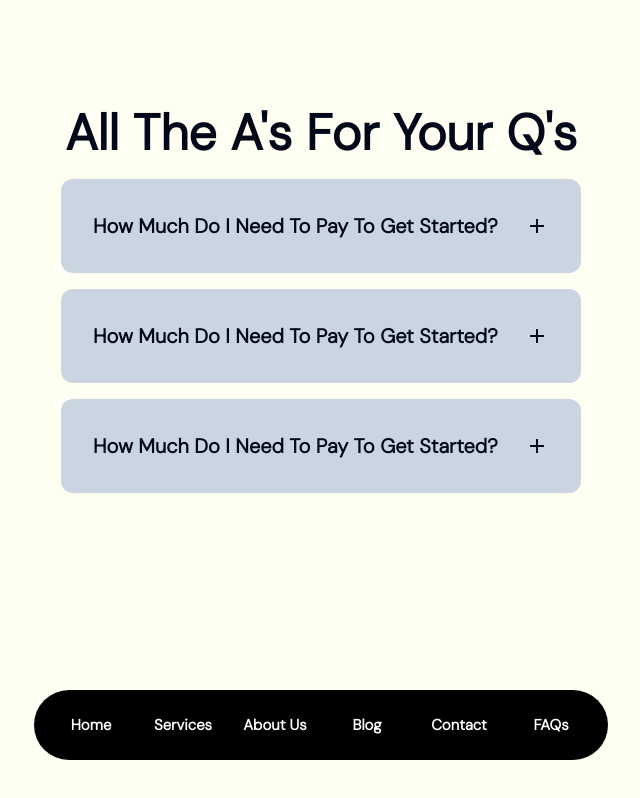
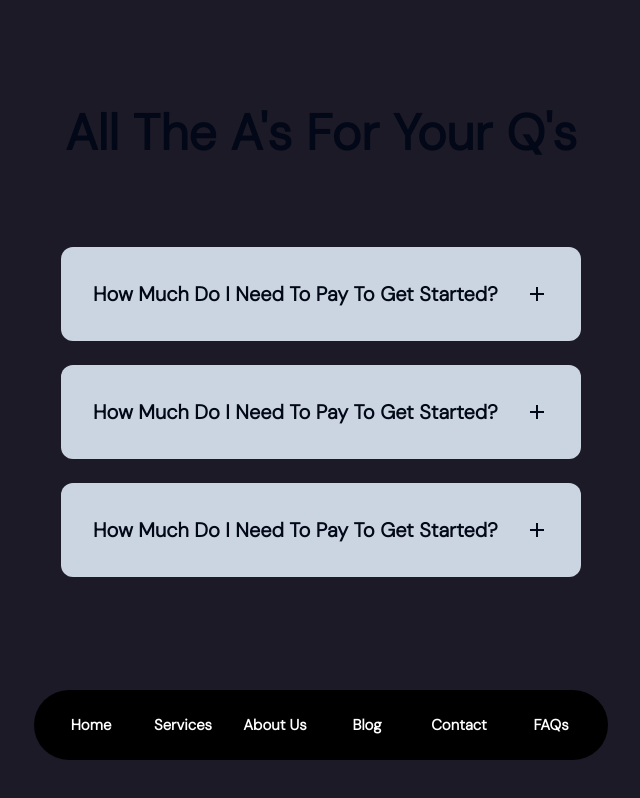
Before and after one commit to hendrckks/demo, a React (Vite) app in the folder optimum/: page /FAQs in a window 1280 px wide. Shown: the whole page, without its empty margins (319-959 px from the left). Built offline with nearby package versions, Linux system fonts and the light colour scheme; a web font is replaced by a local one.

Commit message:
faq tiles hover animation effect

```diff
--- a/optimum/src/components/FAQs.tsx
+++ b/optimum/src/components/FAQs.tsx
@@ -31,19 +31,17 @@ function FAQs() {
   ];
 
   return (
-    <div className="bg-[#FFFEF2] h-[100vh] font-DM-sans">
+    <div className="bg-[#1D1A27] h-[100vh] font-DM-sans">
       <div className="p-24 flex flex-col justify-center items-center">
-        <div className="flex flex-col justify-center items-center w-[520px]">
-          <h1 className="text-[50px] font-semibold">
-            All The A's For Your Q's
-          </h1>
+        <h1 className="text-[50px] font-semibold">All The A's For Your Q's</h1>
+        <div className="flex flex-col justify-center items-center w-[520px] mt-16">
           {AccordionData.map((data, index) => (
             <div key={index} className="m-auto cursor-pointer">
               <div
-                className="flex items-center py-2"
+                className="flex items-center py-3"
                 onClick={() => toggle(index)}
               >
-                <div className="flex-col bg-slate-300 p-8 rounded-xl">
+                <div className="flex-col bg-slate-300 p-8 rounded-xl cursor-pointer transform hover:translate-y-1 transition-transform duration-200 ease-in">
                   <div className="flex items-center justify-between">
                     <h2 className="font-semibold text-[20px] flex items-center ">
                       {data.title}
@@ -56,7 +54,7 @@ function FAQs() {
                     className={
                       selected == index
                         ? "max-h-[999px]"
-                        : "max-h-0 transition-all 0.5s cubic-beizier(0,1,0,1) overflow-hidden"
+                        : "max-h-0 transition-all 0.5s cubic-bezier(0,1,0,1) overflow-hidden"
                     }
                   >
                     <p className="flex items-center justify-center overflow-auto mt-4">
```
